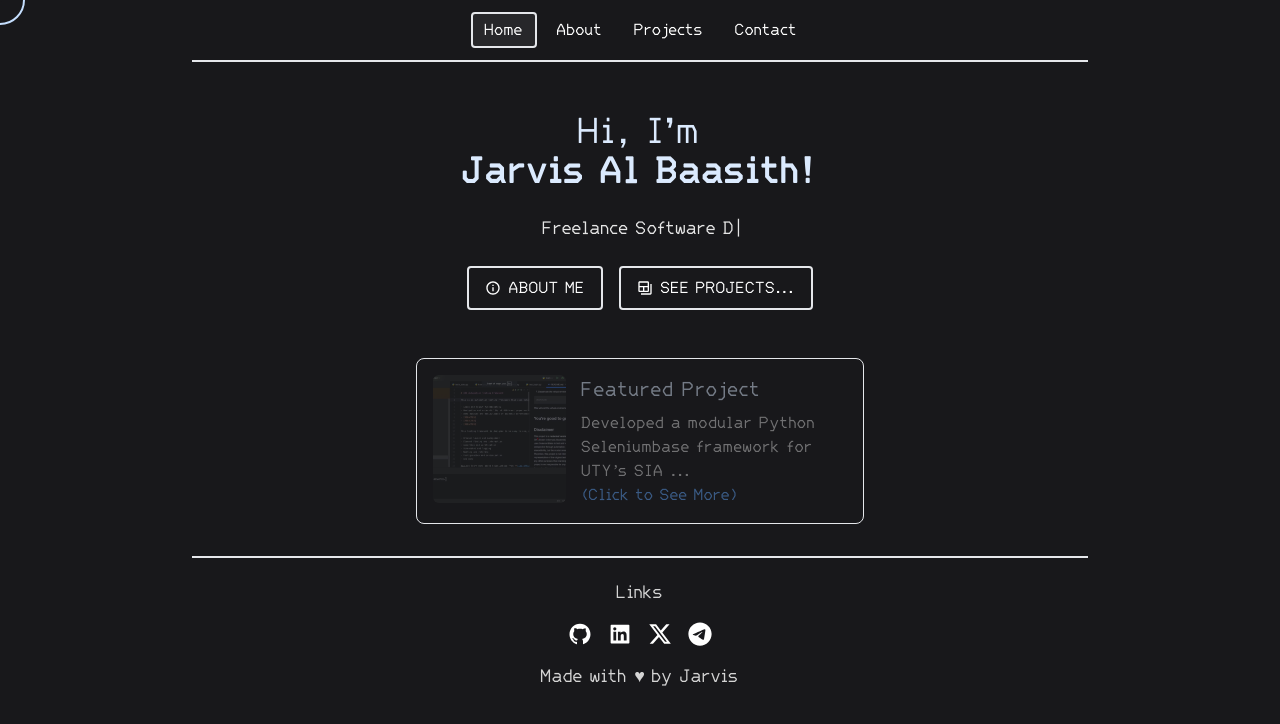
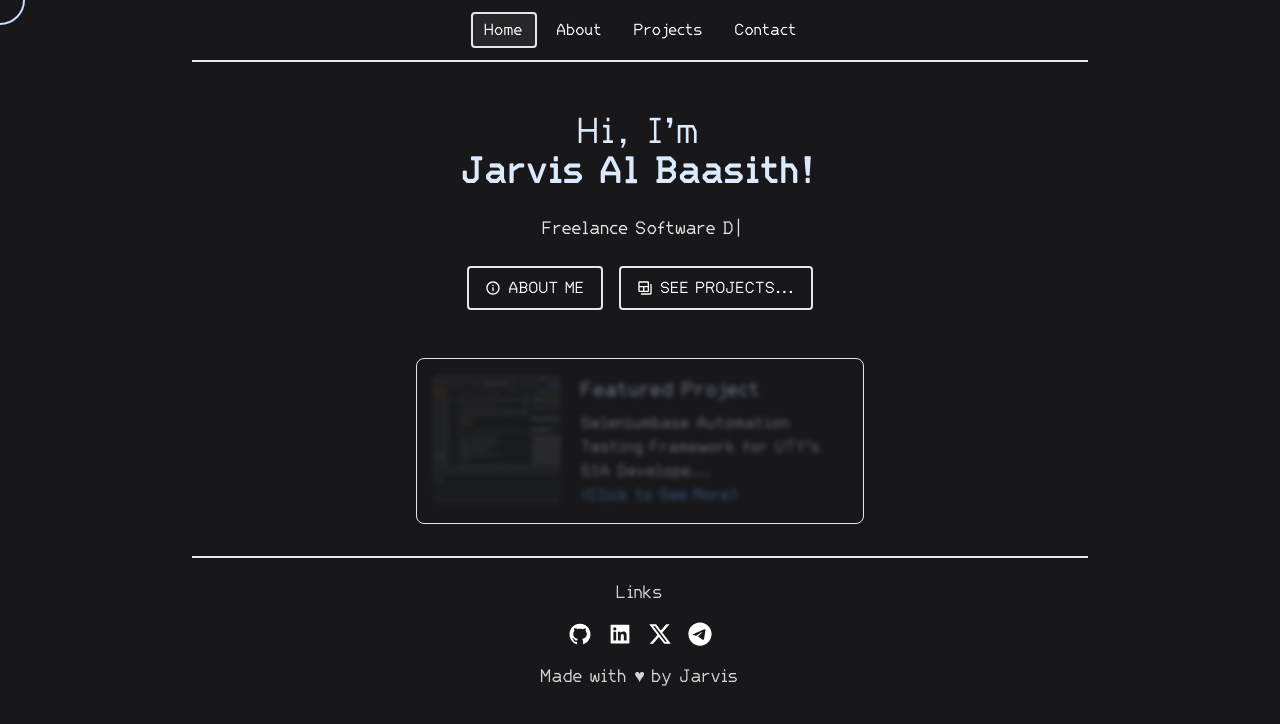
Before and after one commit to jarvisab/portfolio, a Next.js app: page / in a window 1280 px wide. Shown: the top 724 px of the page. Built offline with nearby package versions, Linux system fonts and the light colour scheme.

Commit message:
Fix - Organize Featured Card

```diff
--- a/src/components/ui/homepage/featured.jsx
+++ b/src/components/ui/homepage/featured.jsx
@@ -1,6 +1,6 @@
 "use client";
 
-import { useState, useEffect } from 'react';
+import { useState, useEffect, useCallback } from 'react';
 import { motion } from 'framer-motion';
 import Link from 'next/link';
 
@@ -13,6 +13,28 @@ const truncateString = (str, maxLength) => {
     return str;
 };
 
+const ProjectImage = ({ src, alt }) => (
+    <div className="aspect-square h-32">
+        <img
+            src={src}
+            alt={alt}
+            className="rounded-md h-full w-full object-cover"
+        />
+    </div>
+);
+
+const ProjectDetails = ({ title, description, linkText }) => (
+    <div className="space-y-2 place-self-center h-full">
+        <h3 className="max-md:text-lg text-xl text-gd top-0">{title}</h3>
+        <p className="max-md:text-sm text-gd text-slate-600 dark:text-neutral-300">
+            {description}
+        </p>
+        <span className="text-blue-400 hover:underline bottom-0">
+            {linkText}
+        </span>
+    </div>
+);
+
 const FeaturedCard = () => {
     const [currentProjectIndex, setCurrentProjectIndex] = useState(0);
 
@@ -24,14 +46,17 @@ const FeaturedCard = () => {
         return () => clearInterval(interval);
     }, []);
 
-    const featured = projects[currentProjectIndex];
-    const imageSrc = featured.img[0];
-    const projectID = '/projects#project-' + featured.id;
-    const projectTitle = featured.title;
+    const featuredProject = projects[currentProjectIndex];
+    const imageSrc = featuredProject.img[0];
+    const projectID = `/projects#project-${featuredProject.id}`;
+    const projectTitle = featuredProject.title;
     const featuredTitle = "Featured Project";
-    const projectDescription = featured.desc[0];
+    const projectDescription = featuredProject.desc[0];
 
-    const displayedText = truncateString(projectDescription, 64);
+    const displayedText = useCallback(
+        () => truncateString(`${projectTitle} ${projectDescription}`, 64),
+        [projectTitle, projectDescription]
+    );
 
     return (
         <div className="w-full mb-8">
@@ -40,28 +65,17 @@ const FeaturedCard = () => {
                     <div className='items-center rounded-lg border bg-card p-4 cursor-pointer'>
                         <motion.div
                             key={currentProjectIndex}
-                            initial={{ opacity: 0 }}
-                            animate={{ opacity: 1 }}
-                            exit={{ opacity: 0 }}
+                            initial={{ opacity: 0, filter: 'blur(5px)' }}
+                            animate={{ opacity: 1, filter: 'blur(0px)' }}
                             transition={{ duration: 1.5 }}
                             className="grid grid-cols-[1fr_2fr] gap-4"
                         >
-                            <div className="h-32">
-                                <img
-                                    src={imageSrc}
-                                    alt={projectTitle}
-                                    className="rounded-md h-full w-full object-cover"
-                                />
-                            </div>
-                            <div className="space-y-2 place-self-center h-full">
-                                <h3 className="max-md:text-lg text-xl text-gd top-0">{featuredTitle}</h3>
-                                <p className="max-md:text-sm text-gd text-slate-600 dark:text-neutral-300">
-                                    {displayedText}
-                                </p>
-                                <span className="text-blue-400 hover:underline bottom-0">
-                                    (Click to See More)
-                                </span>
-                            </div>
+                            <ProjectImage src={imageSrc} alt={projectTitle} />
+                            <ProjectDetails
+                                title={featuredTitle}
+                                description={displayedText()}
+                                linkText="(Click to See More)"
+                            />
                         </motion.div>
                     </div>
                 </Link>
```
